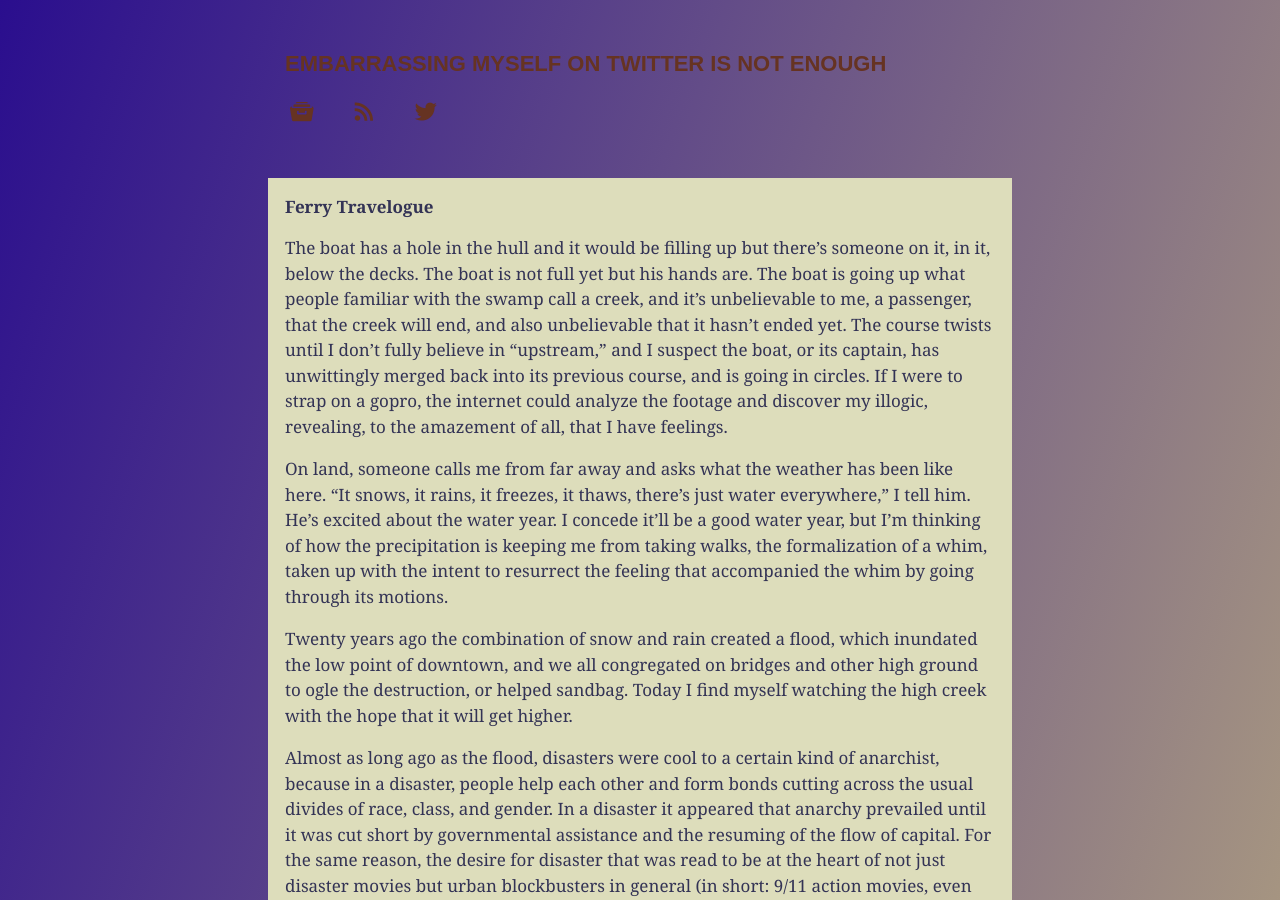
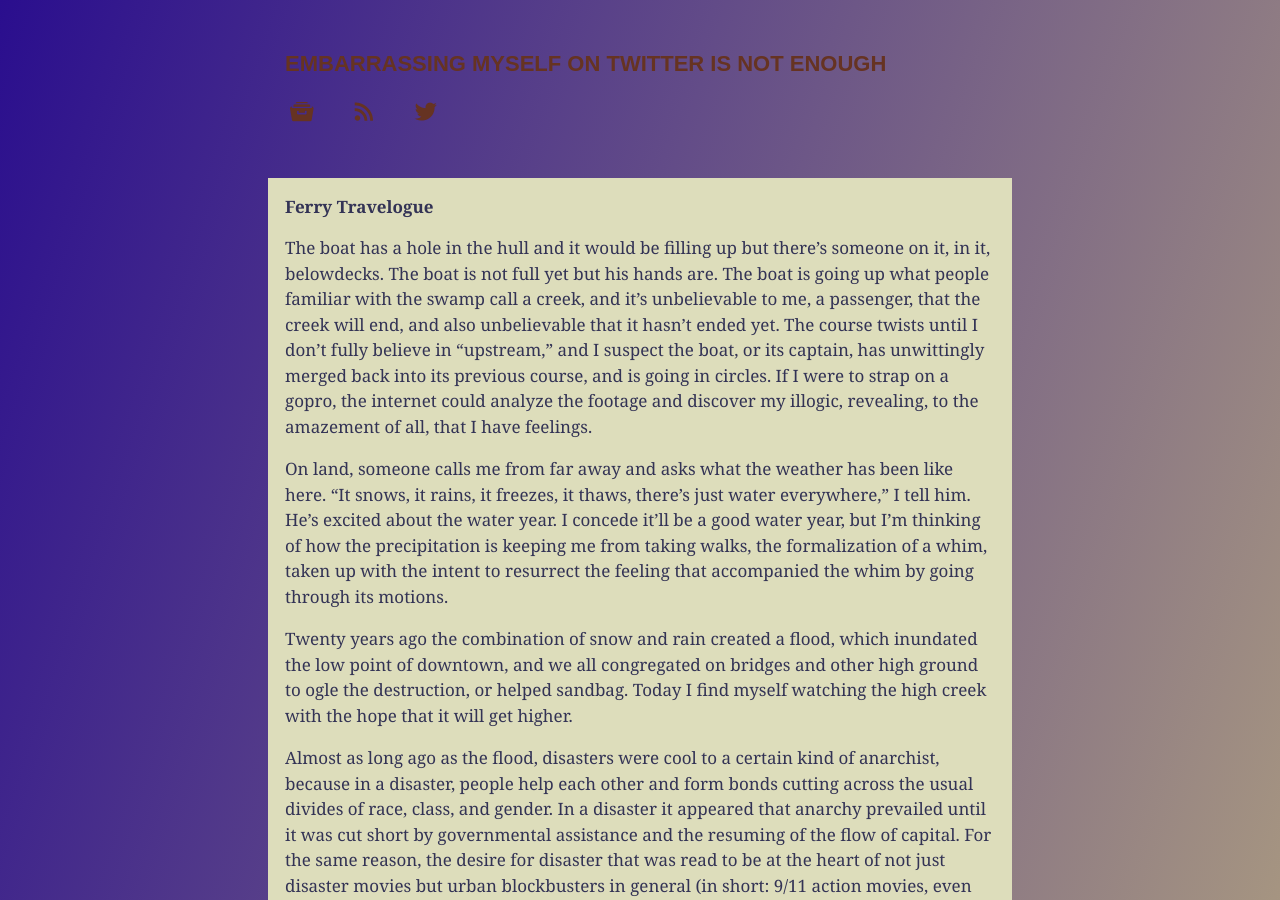
Before and after one commit to meanyhead/meanyhead.github.io, a Jekyll site: the page built from _posts/2019-3-8-ferry-travelogue.md, in a window 1280 px wide and 900 px high. Built offline with Jekyll 4.4.1, drawn with Linux system fonts in a browser that asks for light colours; comment, search, counter and statistics services are not loaded.

Commit message:
belowdecks

```diff
--- a/_posts/2019-3-8-ferry-travelogue.md
+++ b/_posts/2019-3-8-ferry-travelogue.md
@@ -3,7 +3,7 @@ layout: post
 title: Ferry Travelogue
 ---
 
-The boat has a hole in the hull and it would be filling up but there's someone on it, in it, below the decks. The boat is not full yet but his hands are. The boat is going up what people familiar with the swamp call a creek, and it's unbelievable to me, a passenger, that the creek will end, and also unbelievable that it hasn't ended yet. The course twists until I don't fully believe in "upstream," and I suspect the boat, or its captain, has unwittingly merged back into its previous course, and is going in circles. If I were to strap on a gopro, the internet could analyze the footage and discover my illogic, revealing, to the amazement of all, that I have feelings.
+The boat has a hole in the hull and it would be filling up but there's someone on it, in it, belowdecks. The boat is not full yet but his hands are. The boat is going up what people familiar with the swamp call a creek, and it's unbelievable to me, a passenger, that the creek will end, and also unbelievable that it hasn't ended yet. The course twists until I don't fully believe in "upstream," and I suspect the boat, or its captain, has unwittingly merged back into its previous course, and is going in circles. If I were to strap on a gopro, the internet could analyze the footage and discover my illogic, revealing, to the amazement of all, that I have feelings.
 
 On land, someone calls me from far away and asks what the weather has been like here. "It snows, it rains, it freezes, it thaws, there's just water everywhere," I tell him. He's excited about the water year. I concede it'll be a good water year, but I'm thinking of how the precipitation is keeping me from taking walks, the formalization of a whim, taken up with the intent to resurrect the feeling that accompanied the whim by going through its motions.
 
```
